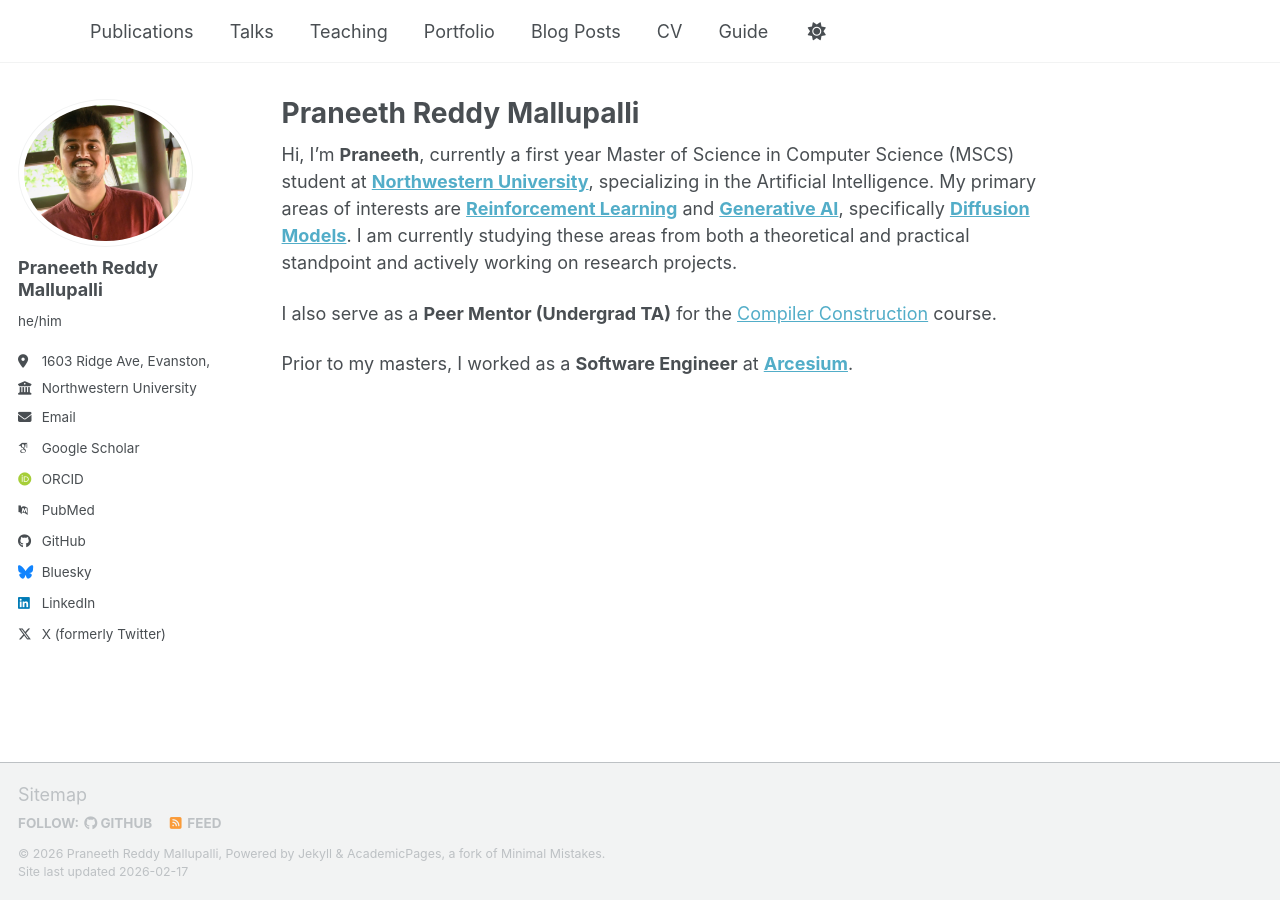
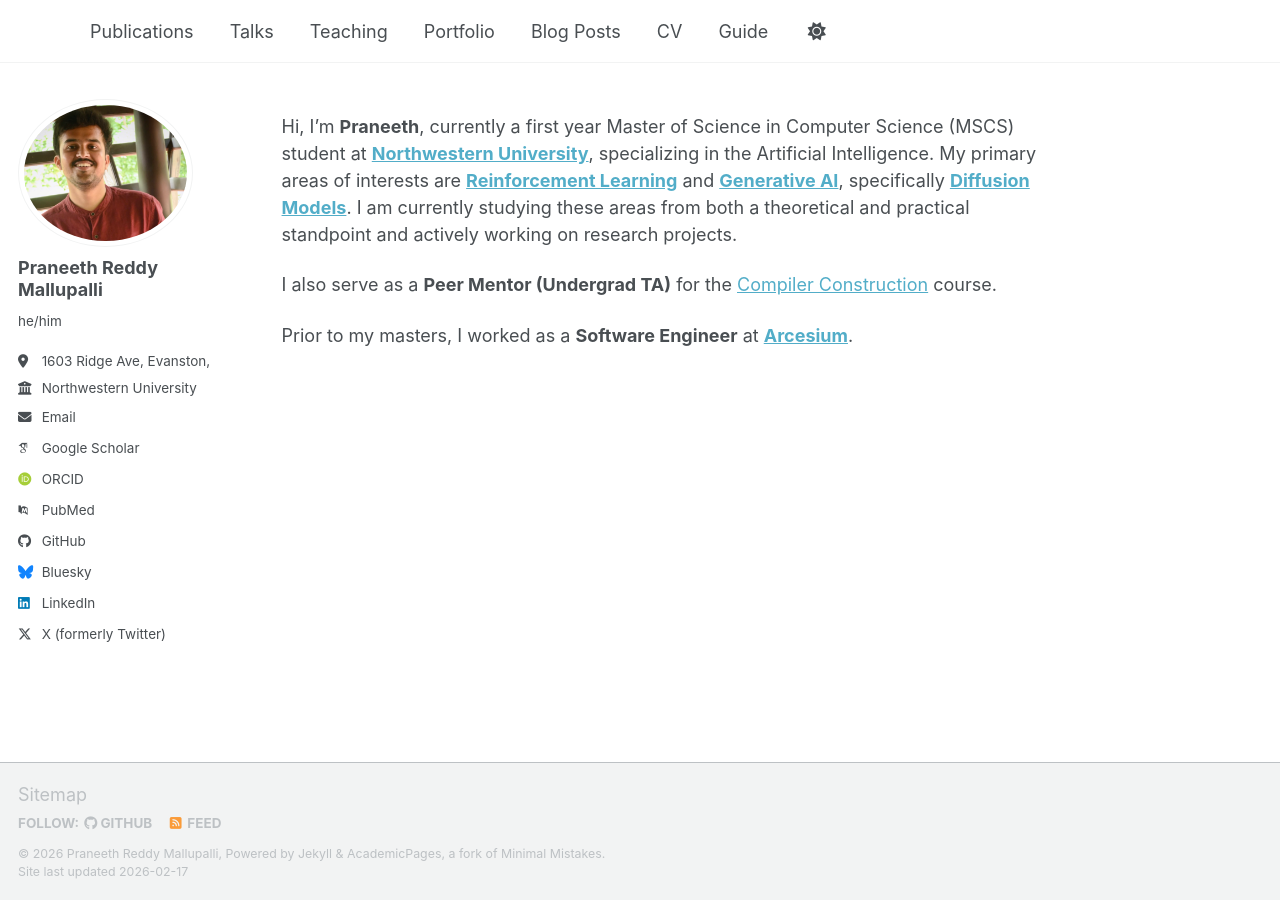
Before and after one commit to prm036/prm036.github.io, a Jekyll site: the page built from _pages/about.md, in a window 1280 px wide. Built offline with Jekyll 4.4.1, drawn with Linux system fonts in a browser that asks for light colours; some web fonts are replaced; a script bundle is joined from its source files by our own code; library files that are not in the unit come from our copies.

Commit message:
Remove title from about page

```diff
--- a/_pages/about.md
+++ b/_pages/about.md
@@ -1,6 +1,6 @@
 ---
 permalink: /
-title: "Praneeth Reddy Mallupalli"
+title: ""
 author_profile: true
 redirect_from:
   - /about/
```
